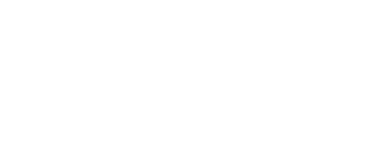
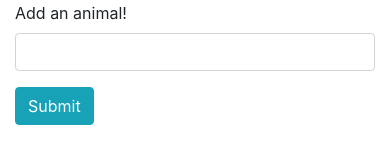
Before and after one commit to jenmaz12/GifTastic, a plain HTML site: page index.html in a window 390 px wide. Drawn offline with nearby package versions, Linux system fonts and the light colour scheme.

Commit message:
setting up bootstrap

```diff
--- a/index.html
+++ b/index.html
@@ -3,14 +3,34 @@
 <head>
     <meta charset="utf-8" />
     <meta http-equiv="X-UA-Compatible" content="IE=edge">
-    <title>Page Title</title>
+    <title>GifTastic!</title>
     <meta name="viewport" content="width=device-width, initial-scale=1">
     <link rel="stylesheet" type="text/css" media="screen" href="assets/css/reset.css" />
+    <link rel="stylesheet" href="https://stackpath.bootstrapcdn.com/bootstrap/4.1.3/css/bootstrap.min.css" integrity="sha384-MCw98/SFnGE8fJT3GXwEOngsV7Zt27NXFoaoApmYm81iuXoPkFOJwJ8ERdknLPMO" crossorigin="anonymous">
     <link rel="stylesheet" type="text/css" media="screen" href="assets/css/style.css" />
     <script src="https://ajax.aspnetcdn.com/ajax/jQuery/jquery-3.3.1.min.js"></script>
     <script src="assets/javascript/app.js"></script>
 </head>
 <body>
-
+    <div class="container-fluid">
+        <div class="row" id="buttons">
+        </div>
+        <div class="row">
+            <div class="col-sm-8">
+                <div class="row"></div>
+                <div class="row"></div>
+                <div class="row"></div>
+            </div>
+            <div class="col-sm-4">
+                <form>
+                    <div class="form-group">
+                        <label for="addAnimal">Add an animal!</label>
+                        <input type="text" class="form-control">
+                    </div>
+                    <button type="submit" class="btn btn-info">Submit</button>
+                </form>
+            </div>
+        </div>
+    </div>
 </body>
 </html>
```
